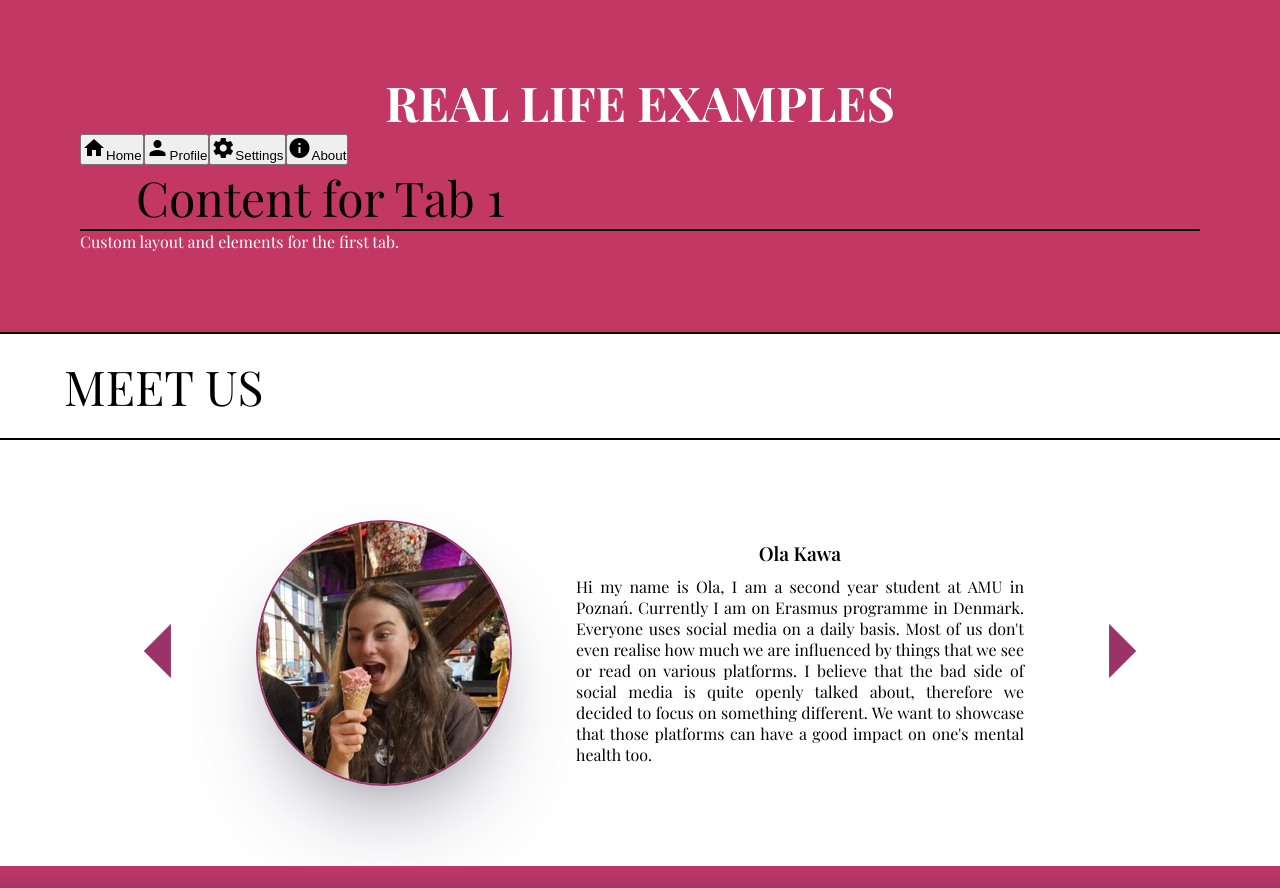
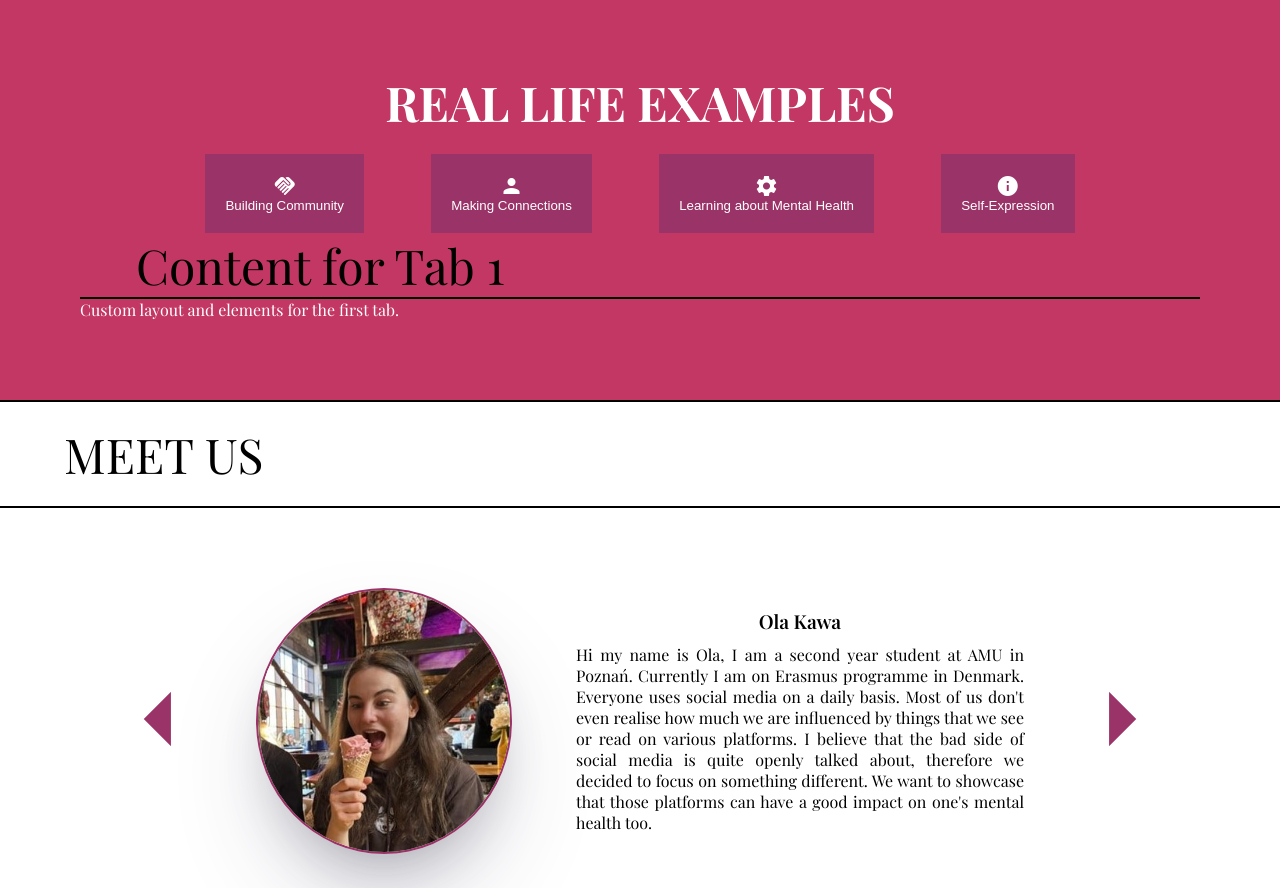
Before and after one commit to Xelo04/Mindful-Media, a React (Vite) app: page / in a window 1280 px wide. Shown: the part 800-1688 px from the top of the page. Built offline with nearby package versions, Linux system fonts and the light colour scheme; a web font is replaced by a local one.

Commit message:
Update tab labels and icons in About page for improved clarity and relevance

```diff
--- a/src/components/tabbed-content/TabbedPanel.tsx
+++ b/src/components/tabbed-content/TabbedPanel.tsx
@@ -28,7 +28,7 @@ const TabbedPanel: React.FC<TabbedPanelProps> = ({ tabs }) => {
             className={`tab-btn${index === activeIndex ? " active" : ""}`}
           >
             <span className="material-icons">{tab.iconName}</span>
-            <span>{tab.label}</span>
+            <span className="btn-label">{tab.label}</span>
           </button>
         ))}
       </div>
--- a/src/components/tabbed-content/tabbedPanel.scss
+++ b/src/components/tabbed-content/tabbedPanel.scss
@@ -1,3 +1,5 @@
+@use "../../styles/variables.scss" as constants;
+
 .tabbed-panel {
   width: 100%;
   .title {
@@ -5,4 +7,23 @@
     font-weight: bold;
     text-align: center;
   }
+  .tab-buttons {
+    display: flex;
+    flex-direction: row;
+    justify-content: center;
+    align-items: center;
+    margin-top: 20px;
+    .tab-btn {
+      background: constants.$middle-bg;
+      color: constants.$white-color;
+      border: none;
+      display: flex;
+      flex-direction: column;
+      align-items: center;
+      justify-content: center;
+      margin-inline: 3%;
+      height: auto;
+      padding: 20px;
+    }
+  }
 }
--- a/src/pages/about/About.tsx
+++ b/src/pages/about/About.tsx
@@ -6,8 +6,8 @@ import "./about.scss";
 const About = () => {
   const tabs = [
     {
-      iconName: "home",
-      label: "Home",
+      iconName: "handshake",
+      label: "Building Community",
       content: (
         <div className="bg-red-100 p-4 rounded shadow">
           <h2 className="text-xl font-bold">Content for Tab 1</h2>
@@ -17,7 +17,7 @@ const About = () => {
     },
     {
       iconName: "person",
-      label: "Profile",
+      label: "Making Connections",
       content: (
         <div className="bg-green-100 p-4 rounded shadow">
           <h2 className="text-xl font-bold">Content for Tab 2</h2>
@@ -27,7 +27,7 @@ const About = () => {
     },
     {
       iconName: "settings",
-      label: "Settings",
+      label: "Learning about Mental Health",
       content: (
         <div className="bg-yellow-100 p-4 rounded shadow">
           <h2 className="text-xl font-bold">Content for Tab 3</h2>
@@ -37,7 +37,7 @@ const About = () => {
     },
     {
       iconName: "info",
-      label: "About",
+      label: "Self-Expression",
       content: (
         <div className="bg-blue-100 p-4 rounded shadow">
           <h2 className="text-xl font-bold">Content for Tab 4</h2>
```
